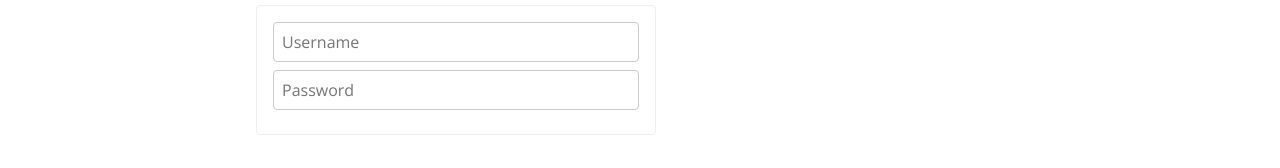
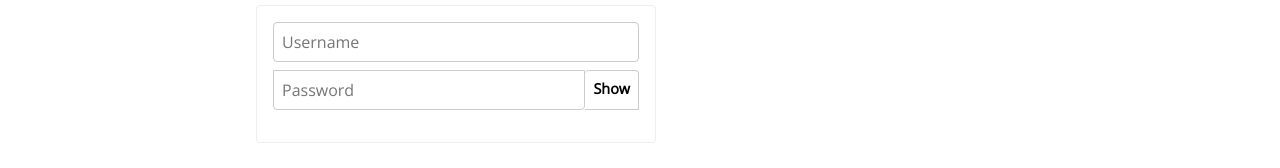
Before and after one commit to leighwest/styled-components-v5, a React (Create React App) app: page /login in a window 1280 px wide. Shown: the part 143-311 px from the top of the page. Built offline with nearby package versions, Linux system fonts and the light colour scheme.

Commit message:
Implemented show / hide password toggle

```diff
--- /dev/null
+++ b/src/components/common/PasswordInput.js
@@ -0,0 +1,54 @@
+import { useState } from "react";
+import styled from "styled-components";
+import { Input } from "./Input";
+
+const PasswordInputWrapper = styled.div`
+  display: flex;
+  ~div{
+    margin-bottom: 8px;
+  }
+`
+
+const PasswordInputStyled = styled(Input).attrs(() => ({
+  type: 'password',
+  placeholder: 'Password'
+}))`
+  border-top-right-radius: 0;
+  border-top-left-radius: 0;
+`
+
+const ToggleButton = styled.div`
+  height: 40px;
+  border: 1px solid #ccc;
+  box-sizing: border-box;
+  font-size: 0.9em;
+  display: flex;
+  padding: 8px;
+  border-left: 0;
+  border-top-right-radius: 4px;
+  border-top-left-radius: 4px;
+  background: white;
+  font-weight: bold;
+  cursor: pointer;
+  user-select: none;
+  color: black;
+`
+
+export function PasswordInput(props) {
+  const [showPassword, setShowPassword] = useState(false);
+
+  return (
+    <>
+      <PasswordInputWrapper>
+        <PasswordInputStyled {...props} />
+        <ToggleButton onClick={() => setShowPassword(s => !s)}>
+          {showPassword ? 'Hide' : 'Show'}
+        </ToggleButton >
+      </PasswordInputWrapper>
+
+      <div>
+        {showPassword ? props.value : ''}
+      </div>
+    </>
+  );
+};
--- a/src/components/common/index.js
+++ b/src/components/common/index.js
@@ -2,3 +2,4 @@
 export * from './PageLayout';
 export * from './Header';
 export * from './Input';
+export * from './PasswordInput';
--- a/src/components/pages/Login.js
+++ b/src/components/pages/Login.js
@@ -1,8 +1,7 @@
 import { useState } from "react";
 
-import { PageLayout } from "components/common"
+import { PageLayout, PasswordInput, Input } from "components/common"
 import styled from 'styled-components';
-import { Input } from "components/common";
 
 const Form = styled.form`
   width: 100%;
@@ -39,12 +38,10 @@
           name="username"
           type="text"
           placeholder="Username" />
-        <Input
+        <PasswordInput
           value={formFields.password}
           onChange={handleInputChange}
-          name="password"
-          type="password"
-          placeholder="Password" />
+          name="password" />
       </Form>
     </PageLayout>
   )
```
